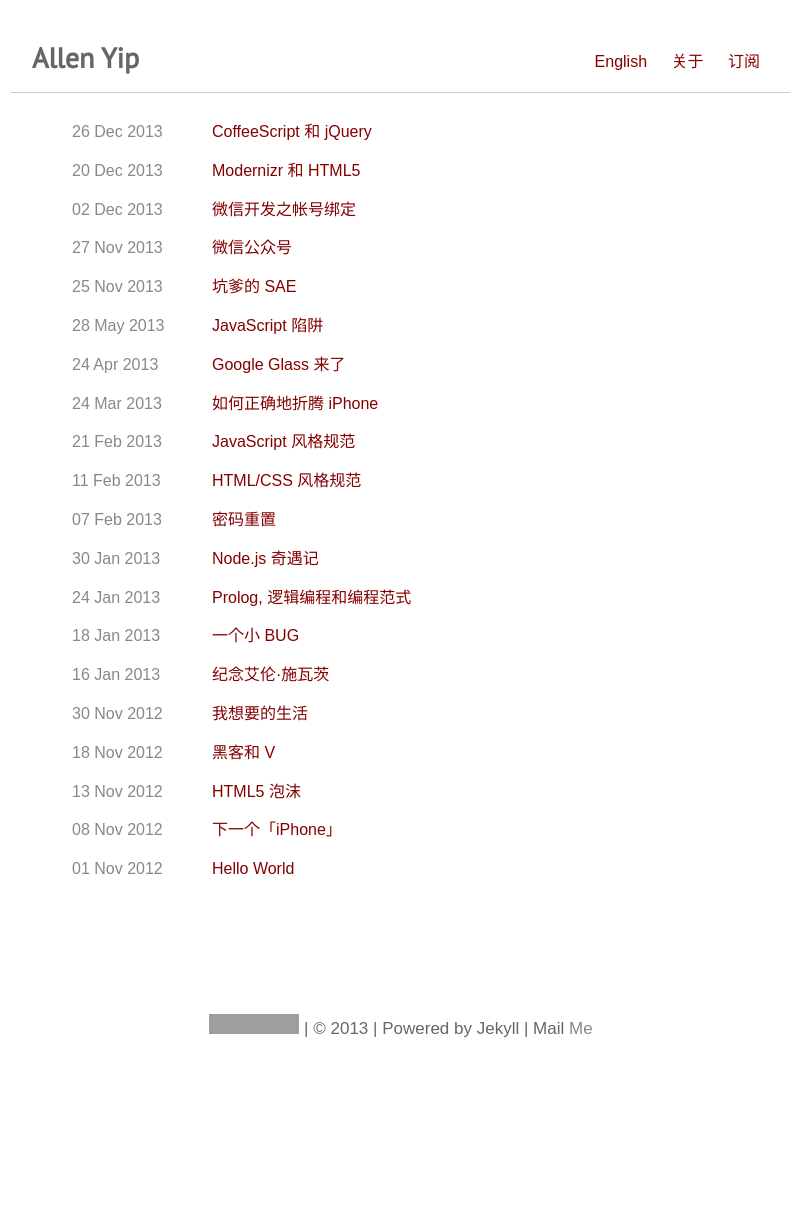
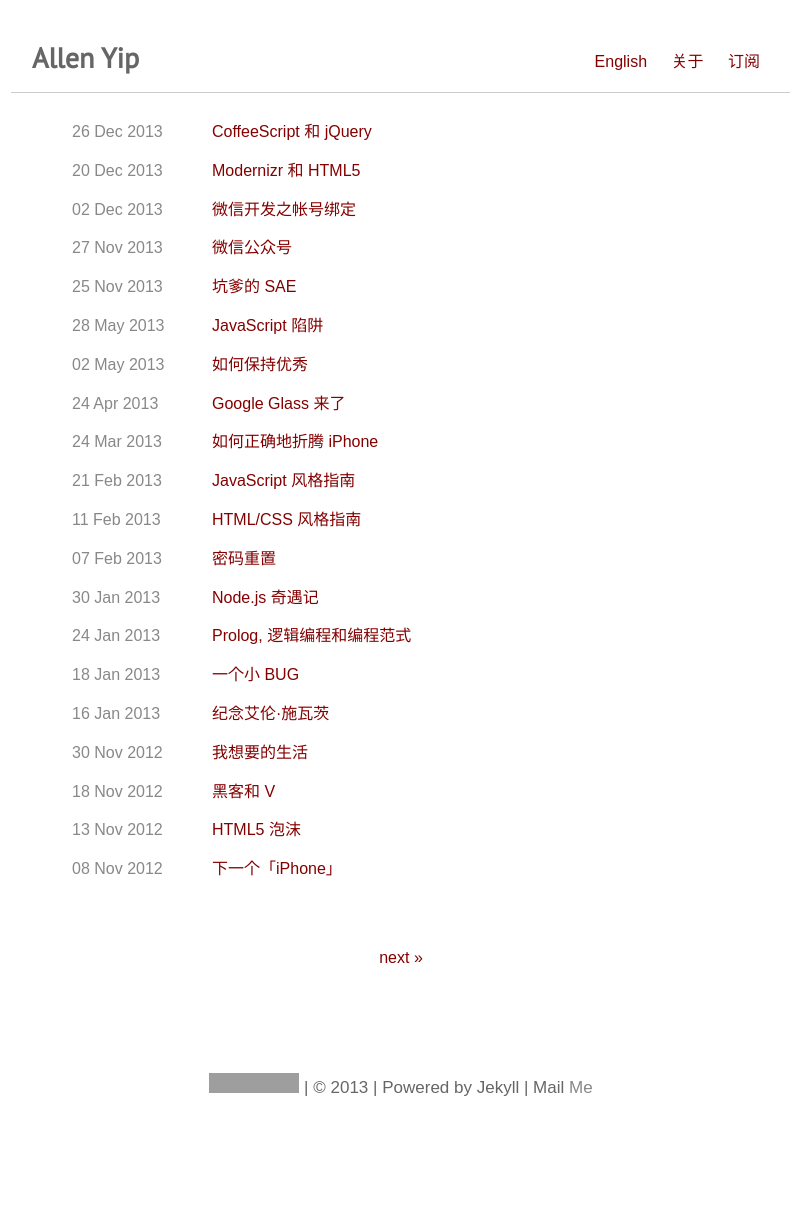
Before and after one commit to allenyip/allenyip.github.com, a Jekyll site: the page built from index.html, in a window 1280 px wide. Shown: the whole page, without its empty margins (239-1029 px from the left). Built offline with Jekyll 4.4.1, drawn with Linux system fonts in a browser that asks for light colours; some web fonts are replaced; Markdown is read by kramdown in place of the engine named in the settings; the list of posts is cut into pages by our own code; before the commit the page ends 1150 px from its top, so only the background shows below that; grey boxes are pictures that could not be loaded.

Commit message:
new post

```diff
--- a/_posts/2013-02-11-htmlcss-style-guide.md
+++ b/_posts/2013-02-11-htmlcss-style-guide.md
@@ -1,11 +1,11 @@
 ---
 
-title: HTML/CSS 风格规范
+title: HTML/CSS 风格指南
 
 layout: post
 
 ---
-看了 Google 的 HTML/CSS 风格规范（[戳我](https://code.google.com/p/google-styleguide/)），记录一下收获。
+看了 Google 的 HTML/CSS 风格指南（[戳我](https://code.google.com/p/google-styleguide/)），记录一下收获。
 
 ##**通用样式**
 
--- a/_posts/2013-02-21-javascript-style-guide.md
+++ b/_posts/2013-02-21-javascript-style-guide.md
@@ -1,11 +1,11 @@
 ---
 
-title: JavaScript 风格规范
+title: JavaScript 风格指南
 
 layout: post
 
 ---
-抽空学习了一下 JavaScript(JS) 的风格规范（[戳我](https://code.google.com/p/google-styleguide/) 有惊喜），下面是我觉得十分受用的精简版。
+抽空学习了一下 JavaScript(JS) 的风格指南（[戳我](https://code.google.com/p/google-styleguide/)），下面是我觉得十分受用的精简版。
 
 ##**语言**
 
```
Also changed, not shown: _posts/2013-05-02-how-to-keep-excellent.md (added, +62 -0 lines).
